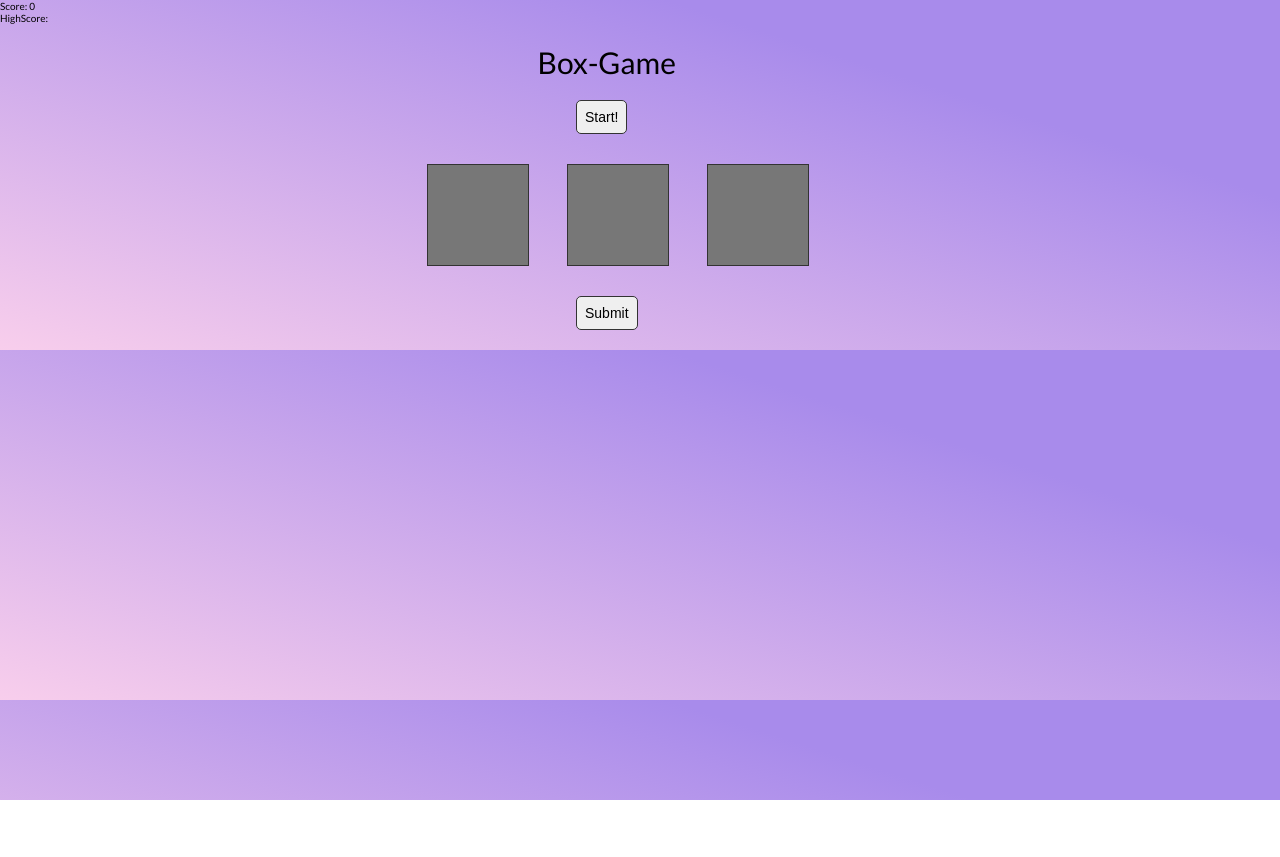
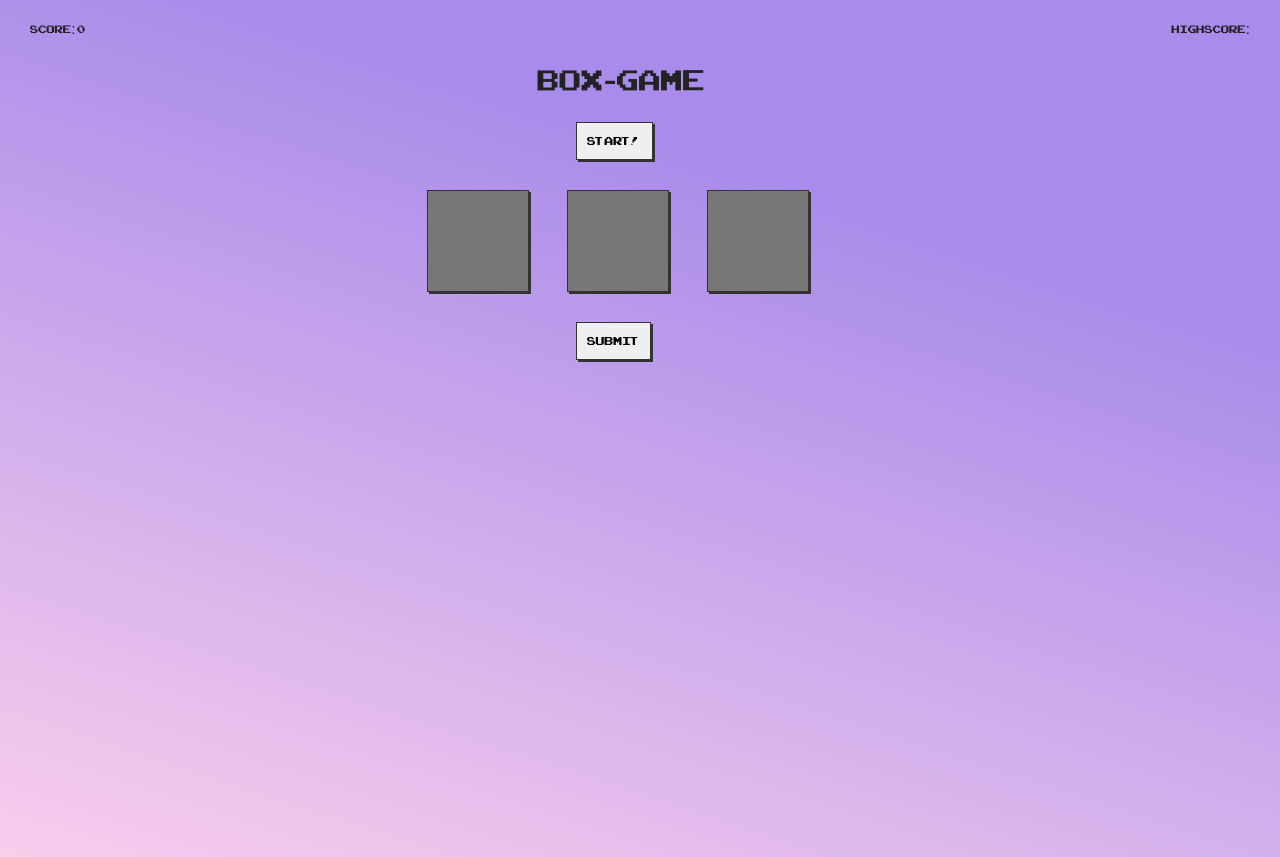
Before and after one commit to ewa1do/box-game, a website: page index.html in a window 1280 px wide. Before the commit the page ends 800 px from the top, so only its background shows below. Drawn offline with Linux system fonts and the light colour scheme.

Commit message:
styling the game with arcade style

```diff
--- a/css/styles.css
+++ b/css/styles.css
@@ -10,24 +10,49 @@ html {
     font-size: 62.5%;
 }
 
+@font-face {
+    font-family: 'Arcade';
+    src: url(../fonts/ARCADECLASSIC.TTF);
+    font-weight: 300;
+}
+
+
 body {
-    font-family: 'Lato', sans-serif;
+    font-family: 'Arcade', sans-serif;
     background-image: linear-gradient(378deg, #f8ceec 0%, #a88beb 74%);
+    color: #222;
+}
+
+.score-div {
+    display: flex;
+    flex-direction: row;
+    justify-content: space-between;
+    padding: 0 3rem;
+    margin-top: 2rem;
+}
+
+.score-div p {
+    font-size: 1.5rem;
+}
+
+main {
+    height: 100vh;
 }
 
 h1 {
     margin: 2rem 0 0 42%;
-    font-size: 3rem;
+    font-size: 4rem;
     font-weight: 400;
 }
 
 .start, .submit {
     margin: 2rem 0 2rem 45%;
-    padding: .8rem;
+    padding: 1rem;
     cursor: pointer;
     border: 1px solid #333;
-    border-radius: 5px;
-    font-size: 1.4rem;
+    font-size: 1.6rem;
+    font-family: 'Arcade';
+    box-shadow: 2px 2px 0 #333;
     transition: all .3s ease;
 }
 
@@ -75,8 +100,8 @@ h1 {
 }
 
 .level-5 {
-    grid-template-rows: repeat(5, 4.5rem);
-    margin-bottom: 6rem;
+    grid-template-rows: repeat(5, 3rem);
+    margin-bottom: 9rem;
 }
 
 .level-5 div:first-child {
@@ -116,4 +141,5 @@ h1 {
     width: 10%;
     margin: 1rem .5rem;
     background-color: #777;
+    box-shadow: 2px 2px 0 #333;
 }
```
